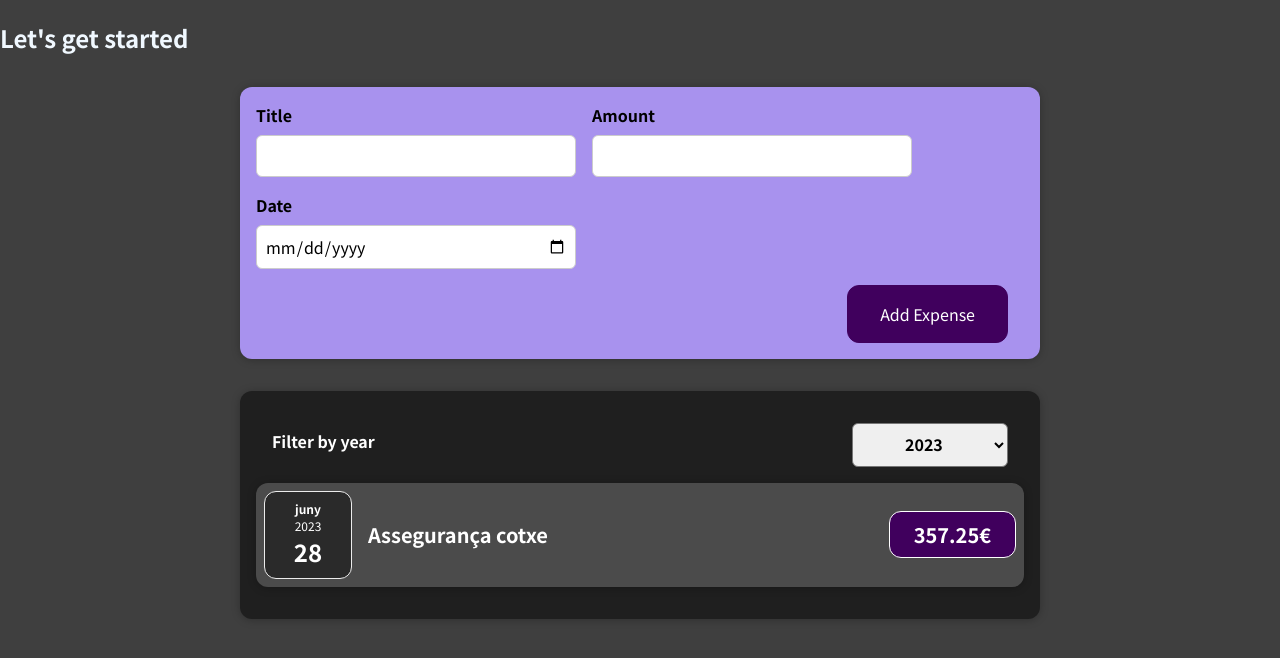
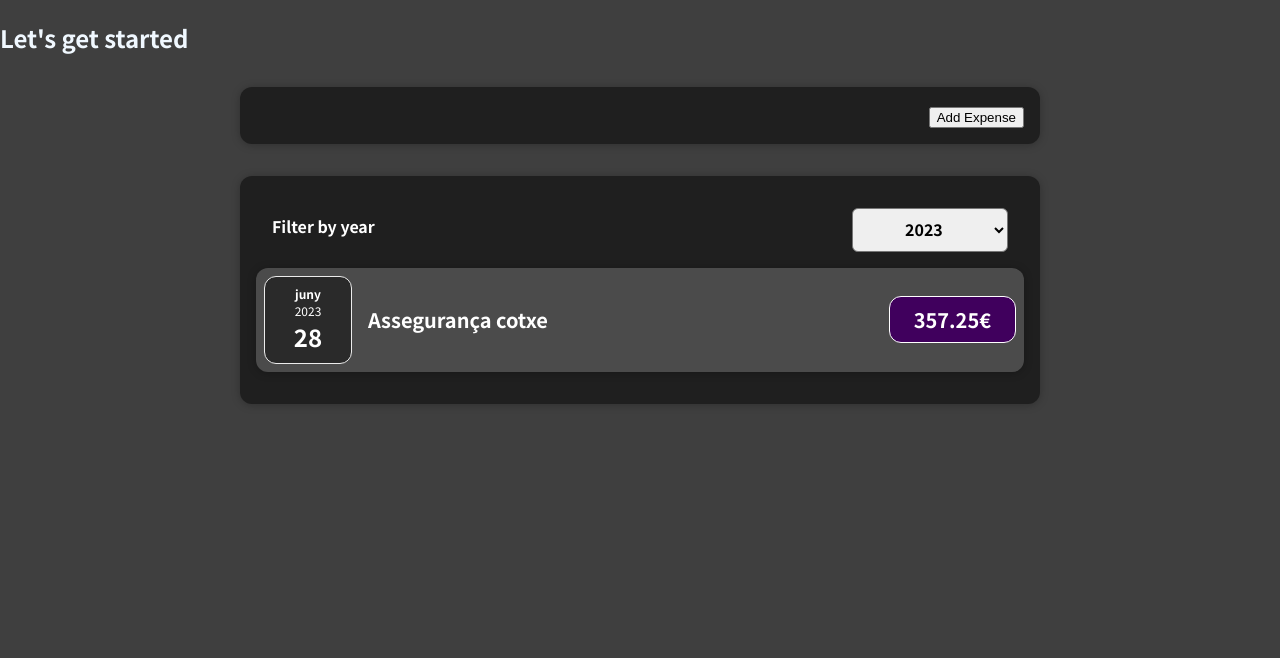
Before and after one commit to gmateu/MyExpenses, a React (Create React App) app: page / in a window 1280 px wide. Shown: the top 658 px of the page. Built offline with nearby package versions, Linux system fonts and the light colour scheme.

Commit message:
add and cancel button

```diff
--- a/src/App.js
+++ b/src/App.js
@@ -1,6 +1,9 @@
 import React, { useState } from "react";
 import Expenses from "./components/Expenses/Expenses";
+import Card from "./components/UI/Card";
+
 import NewExpense from "./components/NewExpense/NewExpense";
+import "./components/NewExpense/ExpenseForm.css";
 
 const DUMMY_EXPENSES = [
   { title: "Assegurança cotxe", amount: 357.25, date: new Date(2023, 5, 28) },
@@ -27,6 +30,7 @@ const DUMMY_EXPENSES = [
 
 const App = () => {
   const [expenses, setExpenses] = useState(DUMMY_EXPENSES);
+  const [showForm, setShowForm] = useState(false);
   const addExpenseHandler = (expense) => {
     setExpenses((prevExpenses) => {
       return [expense, ...prevExpenses];
@@ -34,10 +38,35 @@ const App = () => {
     console.log("in app.js", expense);
   };
 
+  const togleShowForm = () => {
+    if (showForm) {
+      setShowForm(false);
+    } else {
+      setShowForm(true);
+    }
+  };
+
+  let contentForm = (
+    <Card className="expenses">
+      <div className="new-expense__actions">
+        <button onClick={togleShowForm}>Add Expense</button>
+      </div>
+    </Card>
+  );
+  if (showForm) {
+    contentForm = (
+      <NewExpense
+        onTogleShowForm={togleShowForm}
+        onAddExpense={addExpenseHandler}
+      />
+    );
+  }
+
   return (
     <div>
       <h2>Let's get started</h2>
-      <NewExpense onAddExpense={addExpenseHandler} />
+      {contentForm}
+
       <Expenses expenses={expenses} />
     </div>
   );
--- a/src/components/NewExpense/ExpenseForm.js
+++ b/src/components/NewExpense/ExpenseForm.js
@@ -68,6 +68,7 @@ const ExpenseForm = (props) => {
         </div>
       </div>
       <div className="new-expense__actions">
+        <button onClick={props.onTogleShowForm}>Cancel</button>
         <button type="submit">Add Expense</button>
       </div>
     </form>
--- a/src/components/NewExpense/NewExpense.js
+++ b/src/components/NewExpense/NewExpense.js
@@ -13,7 +13,8 @@ const NewExpense = (props) => {
     };
     return (
         <div className="new-expense">
-            <ExpenseForm onSaveExpenseData={saveExpenseDataHandler} />
+            <ExpenseForm
+            onTogleShowForm={props.onTogleShowForm} onSaveExpenseData={saveExpenseDataHandler} />
         </div>
     );
 
```
